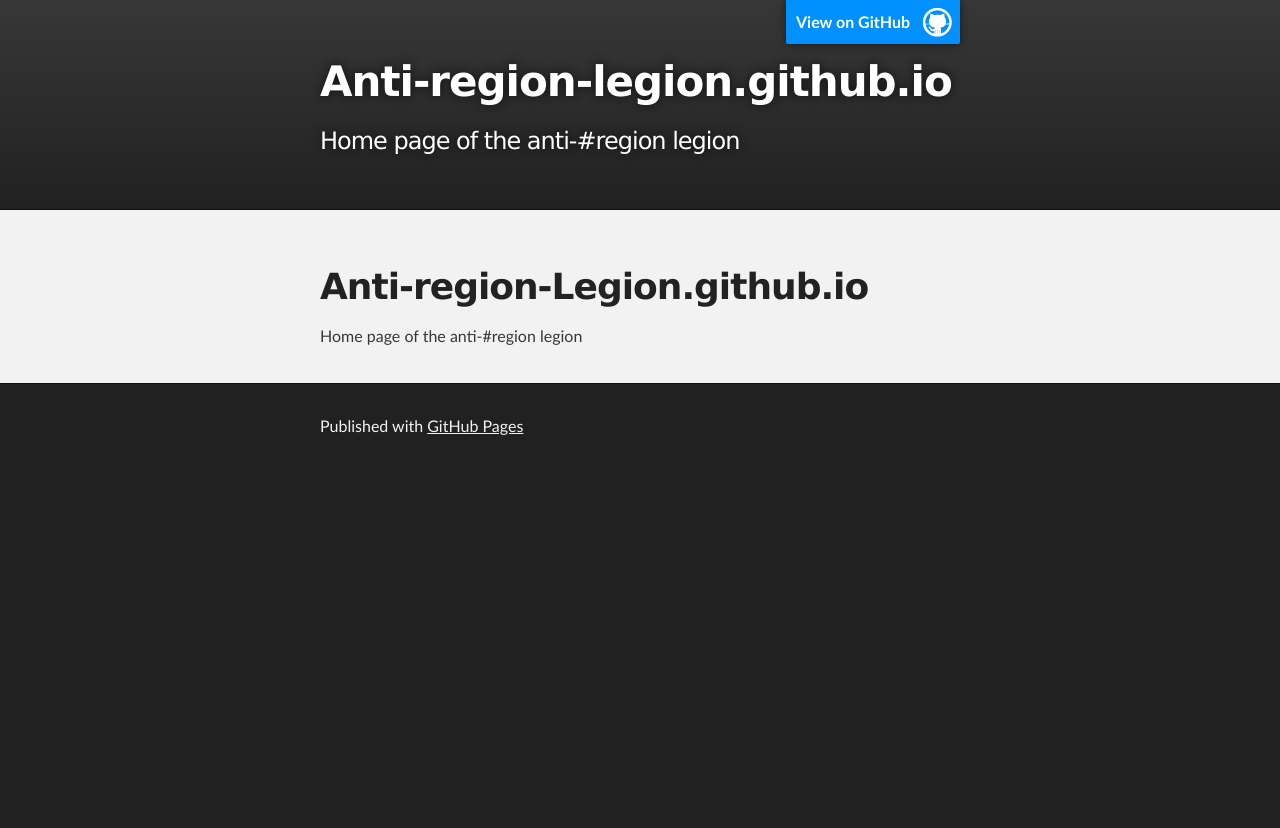
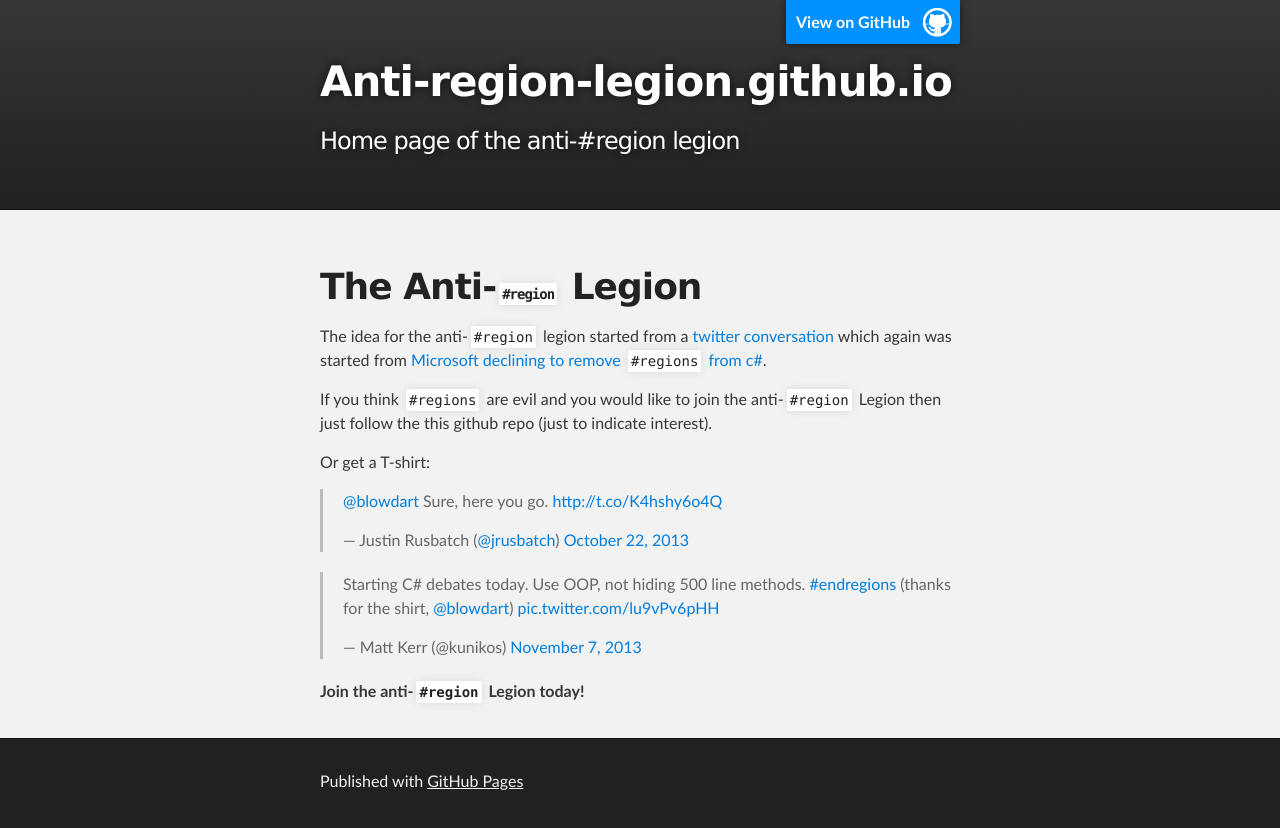
Before and after one commit to Anti-region-Legion/Anti-region-Legion.github.io, a plain HTML site: page index.html in a window 1280 px wide. Before the commit the page ends 800 px from the top, so only its background shows below. Drawn offline with Linux system fonts and the light colour scheme.

Commit message:
Replace master branch with page content via GitHub

```diff
--- a/index.html
+++ b/index.html
@@ -28,9 +28,23 @@
     <div id="main_content_wrap" class="outer">
       <section id="main_content" class="inner">
         <h1>
-<a name="anti-region-legiongithubio" class="anchor" href="#anti-region-legiongithubio"><span class="octicon octicon-link"></span></a>Anti-region-Legion.github.io</h1>
+<a name="the-anti-region-legion" class="anchor" href="#the-anti-region-legion"><span class="octicon octicon-link"></span></a>The Anti-<code>#region</code> Legion</h1>
 
-<p>Home page of the anti-#region legion</p>
+<p>The idea for the anti-<code>#region</code> legion started from a <a href="https://twitter.com/jrusbatch/status/392473615557746688">twitter conversation</a> which again was started from <a href="https://visualstudio.uservoice.com/forums/121579-visual-studio/suggestions/2678342-region-directive-considered-harmful-was-get-rid">Microsoft declining to remove <code>#regions</code> from c#</a>. </p>
+
+<p>If you think <code>#regions</code> are evil and you would like to join the anti-<code>#region</code> Legion then just follow the this github repo (just to indicate interest).  </p>
+
+<p>Or get a T-shirt:</p>
+
+<blockquote>
+<p><a href="https://twitter.com/blowdart">@blowdart</a> Sure, here you go. <a href="http://t.co/K4hshy6o4Q">http://t.co/K4hshy6o4Q</a></p>— Justin Rusbatch (<a href="https://github.com/jrusbatch" class="user-mention">@jrusbatch</a>) <a href="https://twitter.com/jrusbatch/statuses/392515122088132608">October 22, 2013</a>
+</blockquote>
+
+<blockquote>
+<p>Starting C# debates today. Use OOP, not hiding 500 line methods. <a href="https://twitter.com/search?q=%23endregions&amp;src=hash">#endregions</a> (thanks for the shirt, <a href="https://twitter.com/blowdart">@blowdart</a>) <a href="http://t.co/lu9vPv6pHH">pic.twitter.com/lu9vPv6pHH</a></p>— Matt Kerr (@kunikos) <a href="https://twitter.com/kunikos/statuses/398528549230870528">November 7, 2013</a>
+</blockquote>
+
+<p><strong>Join the anti-<code>#region</code> Legion today!</strong></p>
       </section>
     </div>
 
```
Also changed, not shown: params.json (+1 -1 lines).
